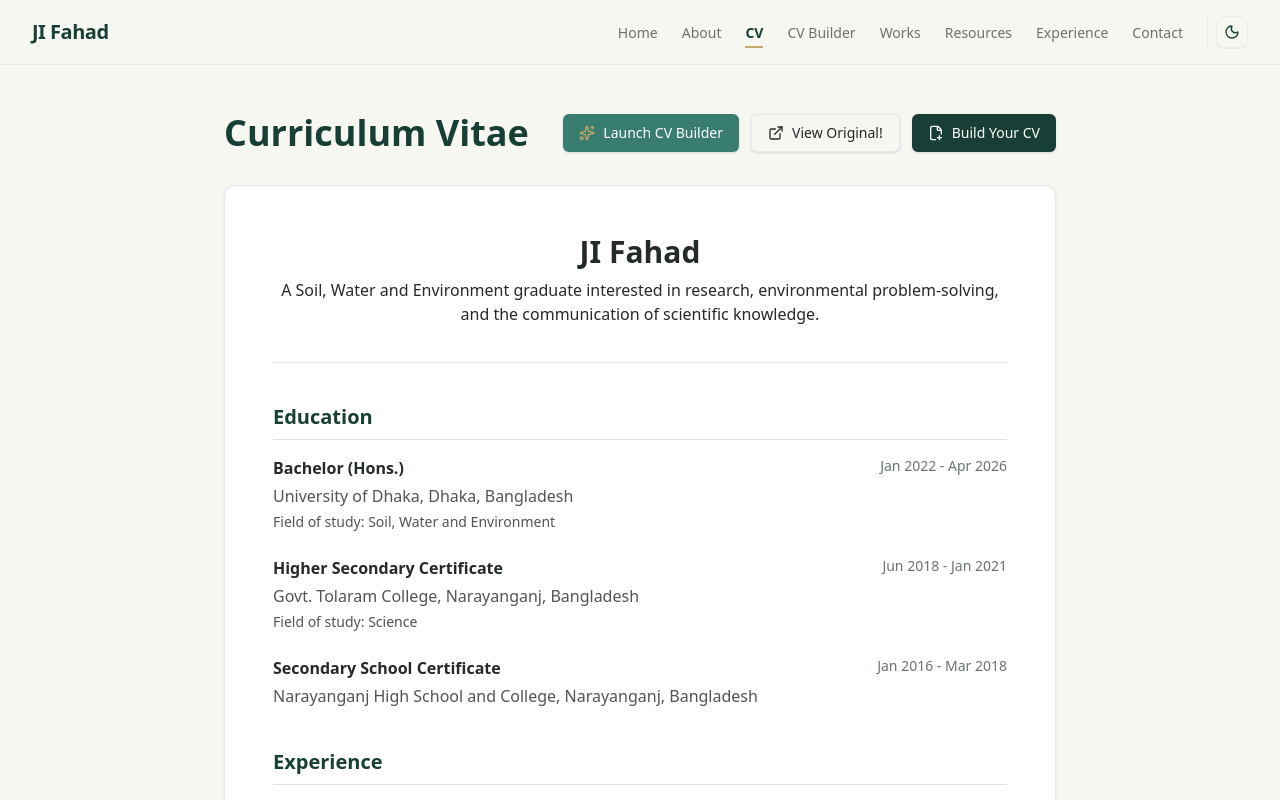
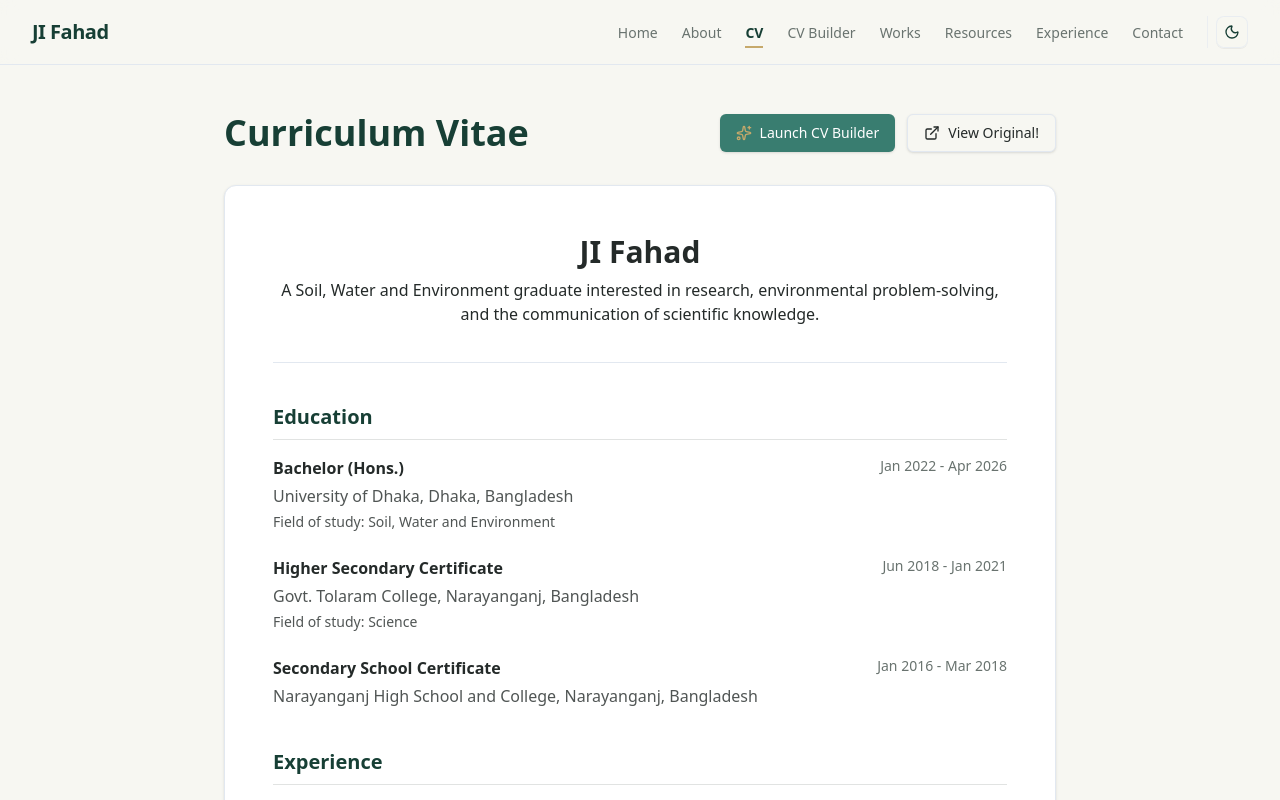
Before and after one commit to JIFahad2001/JIFahad, a Next.js app: page /cv in a window 1280 px wide. Shown: the top 800 px of the page. Built offline with nearby package versions, Linux system fonts and the light colour scheme.

Commit message:
Remove 'Build Your CV' link from CV page
Removed the 'Build Your CV' link from the CV page.

```diff
--- a/app/cv/page.tsx
+++ b/app/cv/page.tsx
@@ -32,15 +32,6 @@ export default function CV() {
           >
             <ExternalLink className="mr-2 h-4 w-4" />
             View Original!
-          </a>
-          <a
-            href="/documents/Fahad_CV.html"
-            target="_blank"
-            rel="noopener noreferrer"
-            className="inline-flex items-center justify-center rounded-md bg-primary px-4 py-2 text-sm font-medium text-primary-foreground shadow transition-colors hover:bg-primary/90"
-          >
-            <FilePlus2 className="mr-2 h-4 w-4" />
-            Build Your CV
           </a>
         </div>
       </div>
```
